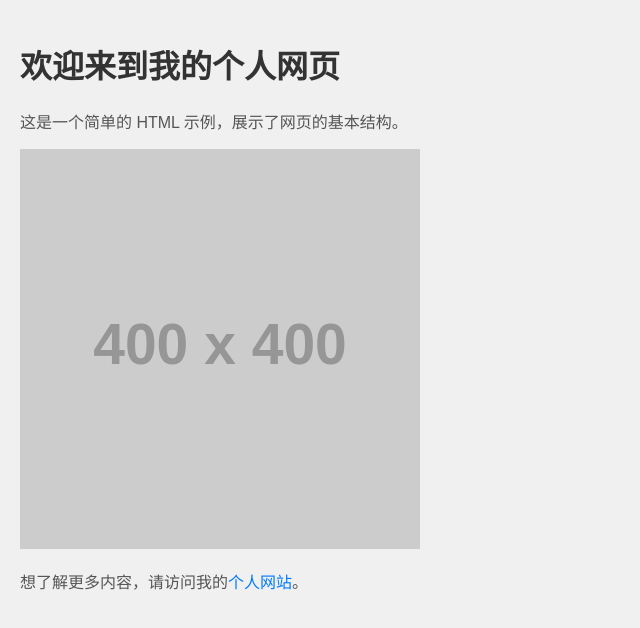
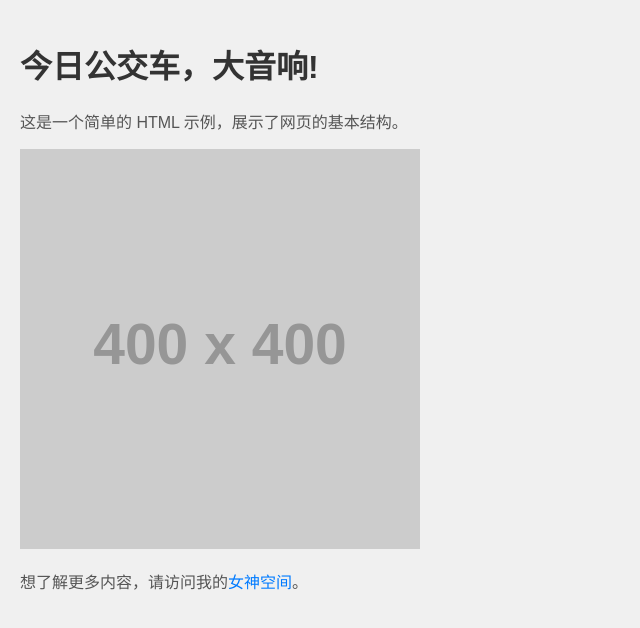
Before and after one commit to ailalafei/ailalafei.github.io, a plain HTML site: page index.html in a window 1280 px wide. Shown: the whole page, without its empty margins (0-640 px from the left). Drawn offline with Linux system fonts and the light colour scheme; placeholder pictures from the web are drawn by us.

Commit message:
Add files via upload

```diff
--- a/index.html
+++ b/index.html
@@ -3,7 +3,7 @@
 <head>
     <meta charset="UTF-8">
     <meta name="viewport" content="width=device-width, initial-scale=1.0">
-    <title>我的个人网页</title>
+    <title>一个想要骂人🤬的网页</title>
     <style>
         body {
             font-family: Arial, sans-serif;
@@ -31,9 +31,9 @@
     </style>
 </head>
 <body>
-    <h1>欢迎来到我的个人网页</h1>
+    <h1>今日公交车，大音响!</h1>
     <p>这是一个简单的 HTML 示例，展示了网页的基本结构。</p>
     <img src="https://via.placeholder.com/400" alt="示例图片">
-    <p>想了解更多内容，请访问我的<a href="https://www.example.com" target="_blank">个人网站</a>。</p>
+    <p>想了解更多内容，请访问我的<a href="https://v.kuaishou.com/11CsN0D" target="_blank">女神空间</a>。</p>
 </body>
 </html>
```
